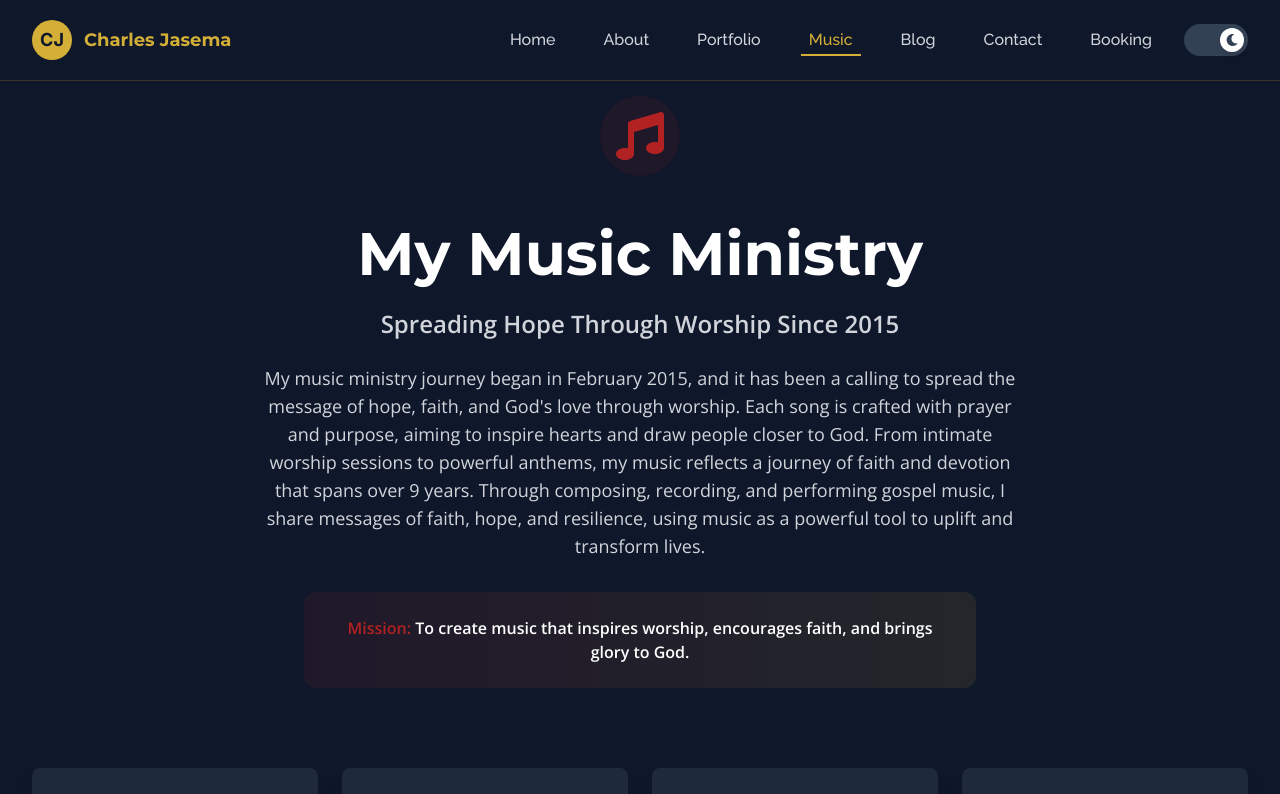
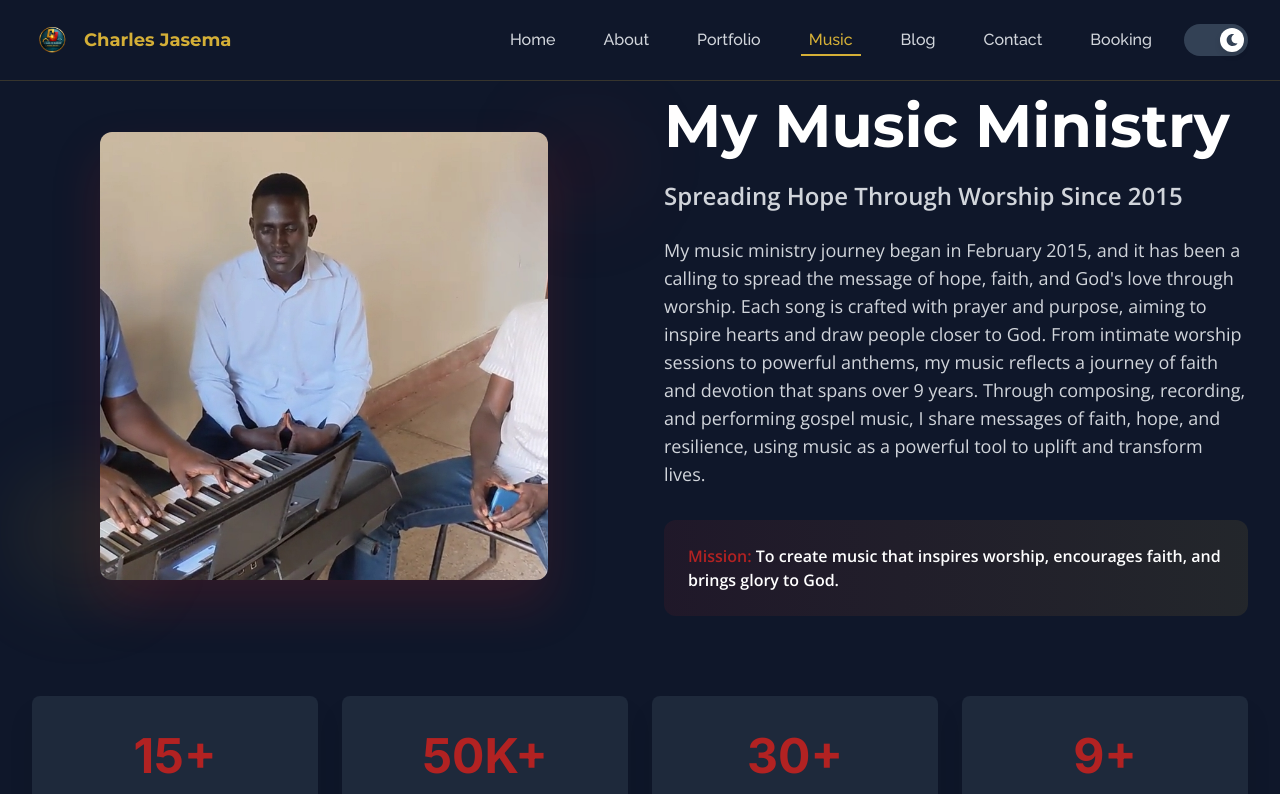
Before and after one commit to CharlesJasema/Charles-Jasema-Portfolio, a Next.js app: page /music in a window 1280 px wide. Shown: the top 794 px of the page. Built offline with nearby package versions, Linux system fonts and the light colour scheme; a web font is replaced by a local one.

Commit message:
Update: Real information integration, image configuration, and admin guide enhancements

```diff
--- a/src/app/about/page.tsx
+++ b/src/app/about/page.tsx
@@ -3,6 +3,7 @@ import Link from 'next/link';
 import { Button } from '@/components/ui';
 import { FaCode, FaPalette, FaMusic, FaVideo, FaGraduationCap, FaBriefcase, FaAward, FaDownload } from 'react-icons/fa';
 import { siteConfig } from '@/config/site';
+import { imagesConfig } from '@/config/images';
 
 export const metadata = {
   title: `About ${siteConfig.name} - Software Engineer, Designer & Gospel Artist`,
@@ -19,12 +20,14 @@ export default function AboutPage() {
             {/* Profile Image */}
             <div className="relative">
               <div className="aspect-square max-w-md mx-auto relative rounded-lg overflow-hidden shadow-2xl shadow-primary-gold/20">
-                <div className="absolute inset-0 bg-gradient-to-br from-primary-gold/20 to-tech-teal/20 flex items-center justify-center">
-                  <div className="text-center">
-                    <FaCode className="text-8xl text-primary-gold mx-auto mb-4" />
-                    <p className="text-gray-600 dark:text-gray-400 text-sm">Professional Image</p>
-                  </div>
-                </div>
+                <Image
+                  src={imagesConfig.profile.professional}
+                  alt={`${siteConfig.name} - Professional Photo`}
+                  fill
+                  className="object-cover"
+                  priority
+                  sizes="(max-width: 768px) 100vw, 50vw"
+                />
               </div>
               {/* Decorative Elements */}
               <div className="absolute -top-4 -right-4 w-24 h-24 bg-primary-gold/10 rounded-full blur-2xl"></div>
--- a/src/app/music/page.tsx
+++ b/src/app/music/page.tsx
@@ -1,11 +1,13 @@
 'use client';
 
 import Link from 'next/link';
+import Image from 'next/image';
 import { FaPlay, FaMusic, FaYoutube, FaCalendar, FaMicrophone, FaExternalLinkAlt } from 'react-icons/fa';
 import { SiSpotify, SiApplemusic } from 'react-icons/si';
 import { Button, Card } from '@/components/ui';
 import { siteConfig } from '@/config/site';
 import { musicConfig } from '@/config/music';
+import { imagesConfig } from '@/config/images';
 import { clsx } from 'clsx';
 
 export default function MusicPage() {
@@ -13,9 +15,29 @@ export default function MusicPage() {
     <div className="min-h-screen pt-24 pb-20">
       {/* Hero Section */}
       <section className="px-4 sm:px-6 lg:px-8 mb-20">
-        <div className="max-w-7xl mx-auto text-center">
-          <div className="mb-6">
-            <div className="inline-flex items-center justify-center w-20 h-20 bg-accent-red/10 rounded-full mb-6">
+        <div className="max-w-7xl mx-auto">
+          <div className="grid grid-cols-1 lg:grid-cols-2 gap-12 items-center">
+            {/* Ministry Image */}
+            <div className="relative">
+              <div className="aspect-square max-w-md mx-auto relative rounded-lg overflow-hidden shadow-2xl shadow-accent-red/20">
+                <Image
+                  src={imagesConfig.profile.ministry}
+                  alt={`${siteConfig.name} - Music Ministry`}
+                  fill
+                  className="object-cover"
+                  priority
+                  sizes="(max-width: 768px) 100vw, 50vw"
+                />
+              </div>
+              {/* Decorative Elements */}
+              <div className="absolute -top-4 -right-4 w-24 h-24 bg-accent-red/10 rounded-full blur-2xl"></div>
+              <div className="absolute -bottom-4 -left-4 w-32 h-32 bg-primary-gold/10 rounded-full blur-2xl"></div>
+            </div>
+
+            {/* Text Content */}
+            <div className="text-center lg:text-left">
+              <div className="mb-6 lg:hidden">
+                <div className="inline-flex items-center justify-center w-20 h-20 bg-accent-red/10 rounded-full">
                   <FaMusic className="text-4xl text-accent-red" />
                 </div>
               </div>
@@ -25,13 +47,15 @@ export default function MusicPage() {
               <p className="text-2xl text-accent-red font-semibold mb-6">
                 {musicConfig.story.subtitle}
               </p>
-          <p className="text-lg text-gray-700 dark:text-text-secondary max-w-3xl mx-auto mb-8">
+              <p className="text-lg text-gray-700 dark:text-text-secondary mb-8">
                 {musicConfig.story.description}
               </p>
-          <div className="inline-block bg-gradient-to-r from-accent-red/10 to-primary-gold/10 rounded-lg p-6 max-w-2xl">
+              <div className="inline-block bg-gradient-to-r from-accent-red/10 to-primary-gold/10 rounded-lg p-6">
                 <p className="text-gray-800 dark:text-text-primary font-semibold">
                   <span className="text-accent-red">Mission:</span> {musicConfig.story.mission}
                 </p>
+              </div>
+            </div>
           </div>
         </div>
       </section>
--- a/src/components/navigation.tsx
+++ b/src/components/navigation.tsx
@@ -1,10 +1,12 @@
 'use client';
 
 import Link from 'next/link';
+import Image from 'next/image';
 import { usePathname } from 'next/navigation';
 import { useState, useEffect } from 'react';
 import { clsx } from 'clsx';
 import { ThemeToggle } from './ThemeToggle';
+import { imagesConfig } from '@/config/images';
 
 interface NavItem {
   label: string;
@@ -77,8 +79,14 @@ export function Navigation(): JSX.Element {
             className="flex items-center space-x-3 group"
             aria-label="Charles Jasema Home"
           >
-            <div className="w-10 h-10 bg-primary-gold rounded-full flex items-center justify-center transition-transform duration-300 group-hover:scale-110">
-              <span className="text-background-dark font-bold text-lg">CJ</span>
+            <div className="relative w-10 h-10 rounded-full overflow-hidden transition-transform duration-300 group-hover:scale-110">
+              <Image
+                src={imagesConfig.logos.codeDesignLogo}
+                alt="Charles Jasema Logo"
+                fill
+                className="object-cover"
+                sizes="40px"
+              />
             </div>
             <span className="hidden sm:inline text-primary-gold font-heading font-bold text-lg group-hover:text-primary-gold/80 transition-colors">
               Charles Jasema
```
Also changed, not shown: 1 other file (tests, documents, lock files or other folders). Lines whose indentation alone changed are shown as unchanged.
